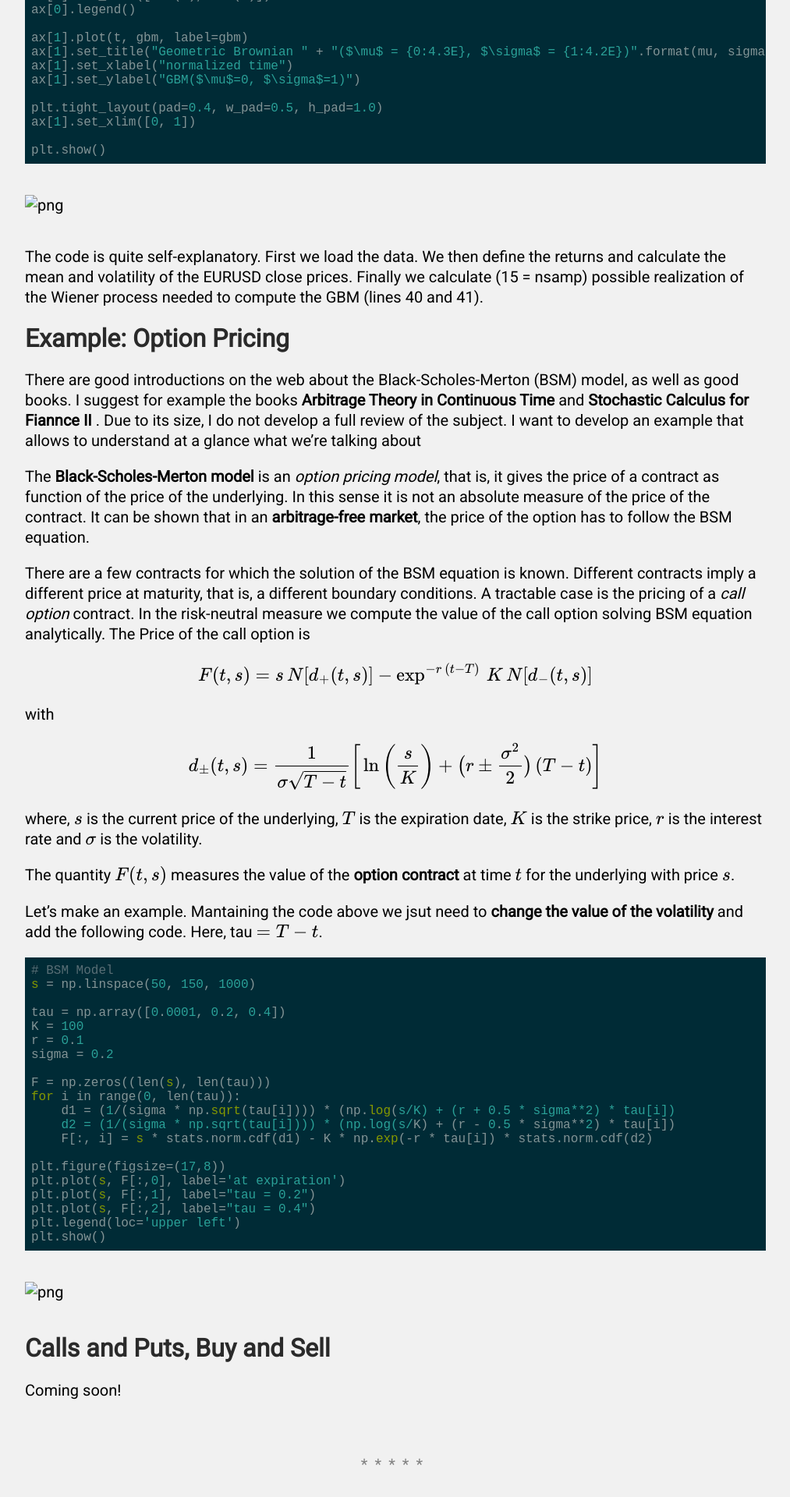
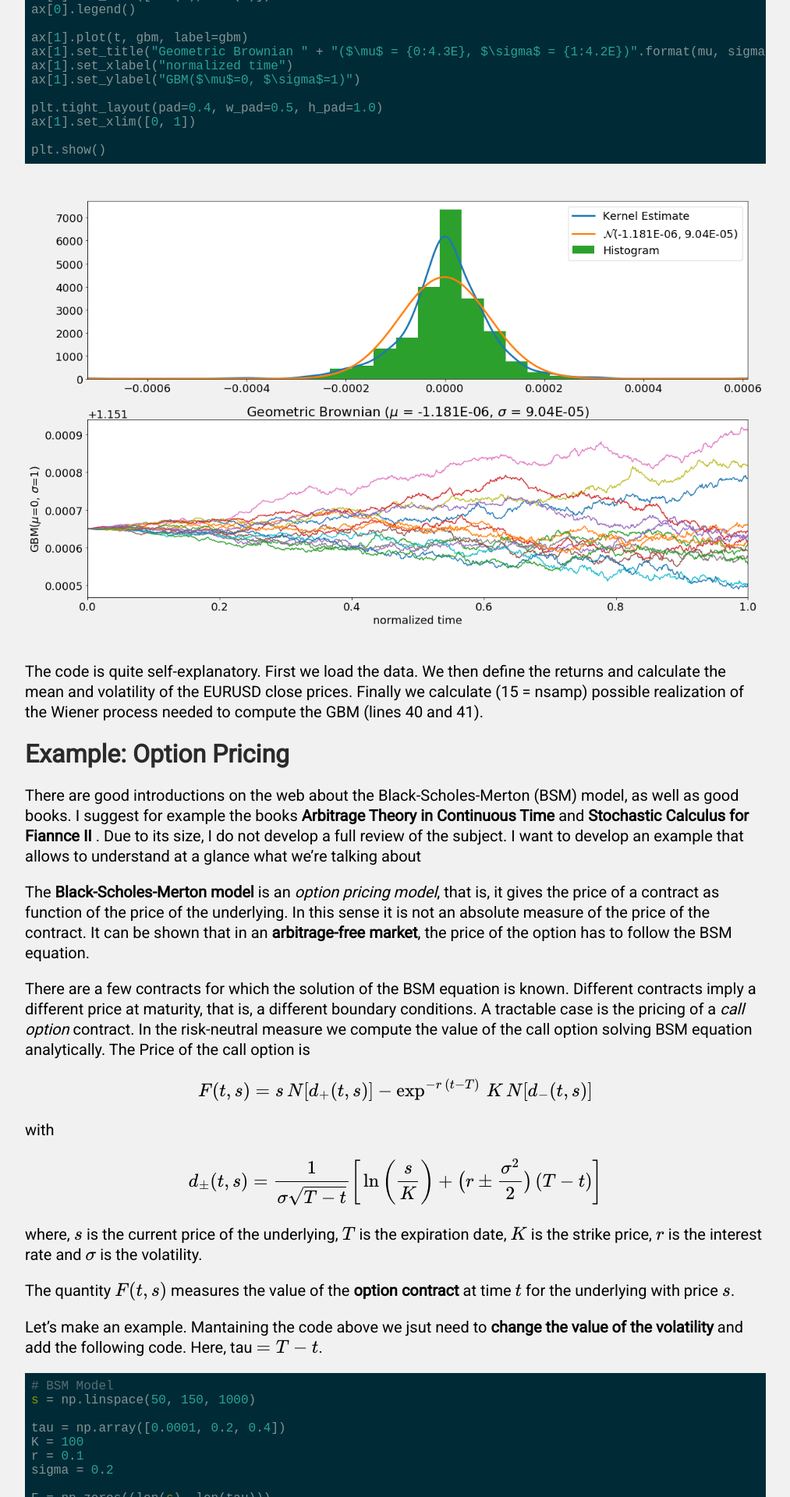
Before and after one commit to FullSimplify/FullSimplify.github.io, a Jekyll site: the page built from _posts/2000-01-03-Geometric-Brownian-Motion-an-Option-Pricing-Example.md, in a window 1280 px wide. Shown: the part 2700-4620 px from the top of the page at 78% size, without its empty margins (133-1146 px from the left). Built offline with Jekyll 4.4.1, drawn with Linux system fonts in a browser that asks for light colours; formulas are drawn with MathJax 3.

Commit message:
Update 2000-01-03-Geometric-Brownian-Motion-an-Option-Pricing-Example.md

````diff
--- a/_posts/2000-01-03-Geometric-Brownian-Motion-an-Option-Pricing-Example.md
+++ b/_posts/2000-01-03-Geometric-Brownian-Motion-an-Option-Pricing-Example.md
@@ -115,7 +115,7 @@
 ```
 
 
-![png](/_posts/GBM_files/GBM_1_0.png?raw=true)
+![png](/GBM_files/GBM_1_0.png?raw=true)
 
 
 The code is quite self-explanatory. First we load the data. We then define the returns and calculate the mean and volatility of the EURUSD close prices. Finally we calculate (15 = nsamp) possible realization of the Wiener process needed to compute the GBM (lines 40 and 41).
@@ -168,7 +168,7 @@
 ```
 
 
-![png](/posts/GBM_files/GBM_3_0.png?raw=true)
+![png](/GBM_files/GBM_3_0.png?raw=true)
 
 
 # Calls and Puts, Buy and Sell
````
